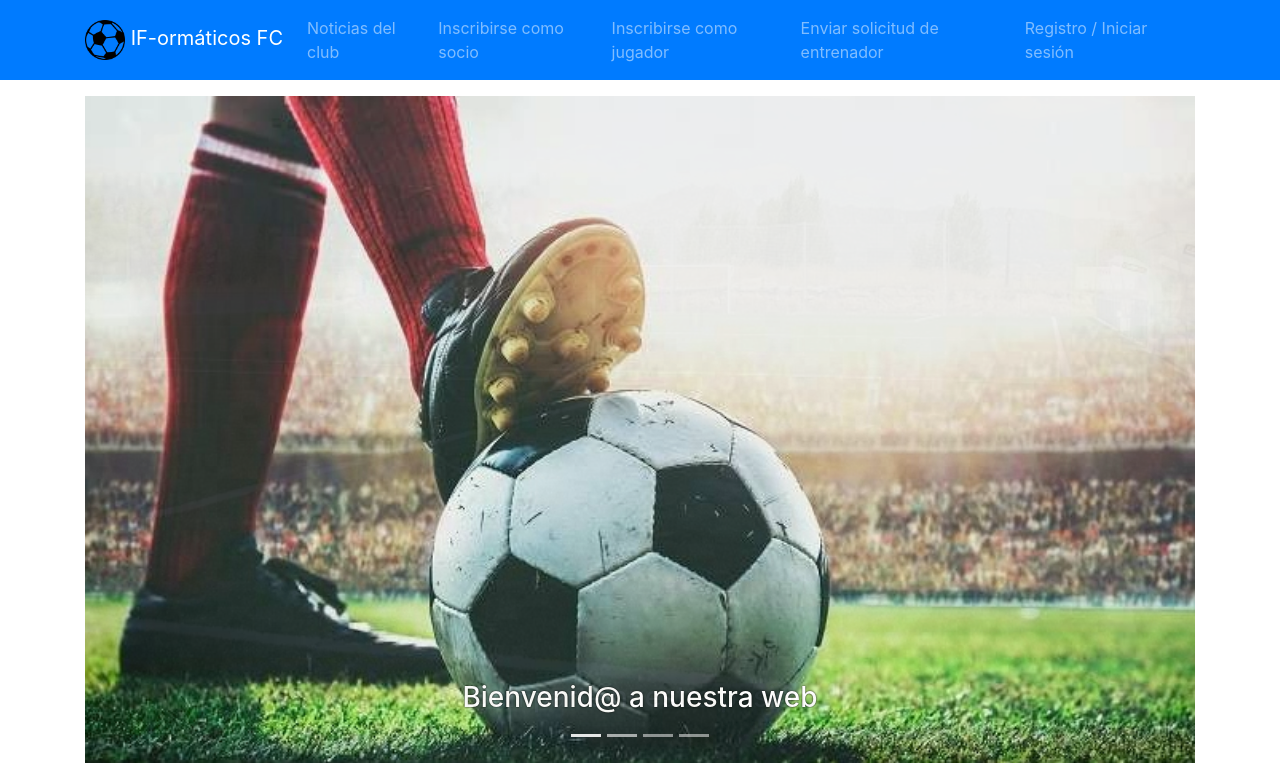
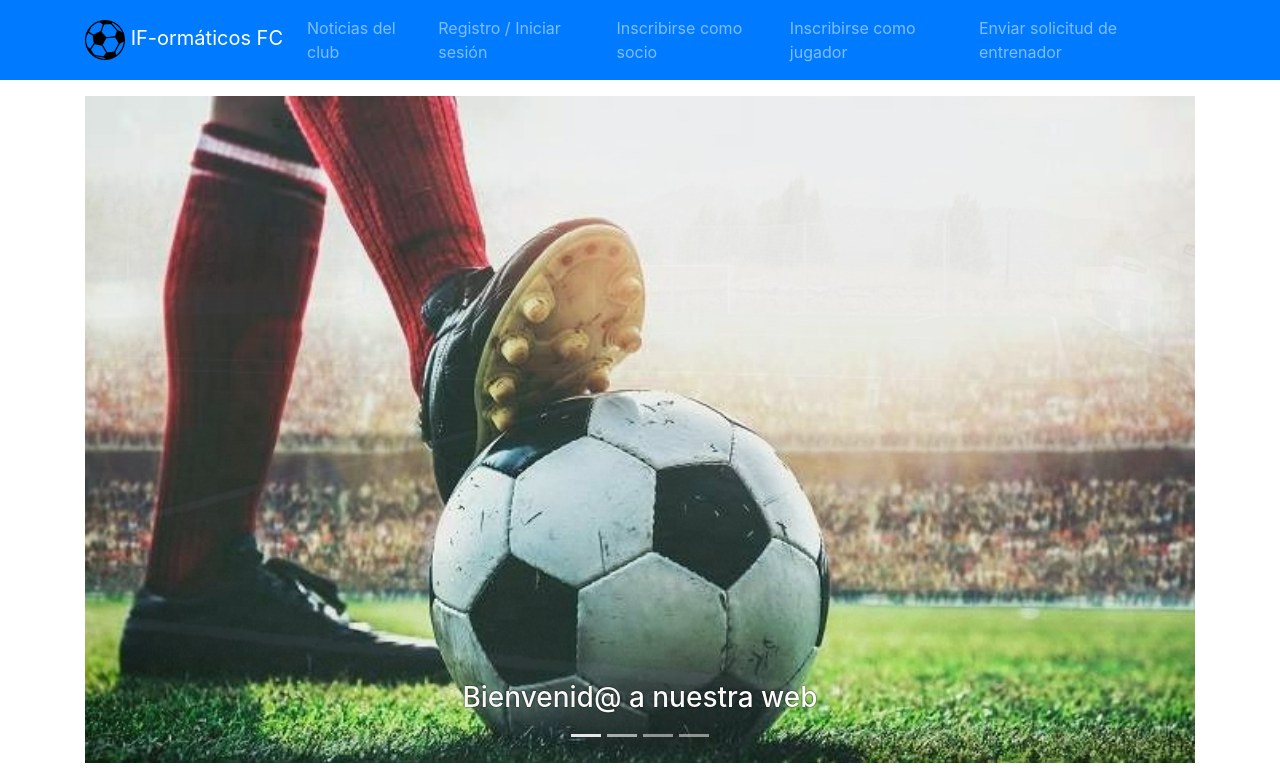
Before and after one commit to isaacdaw2/IF-ormaticosFC, a Vue app: page / in a window 1280 px wide. Shown: the top 777 px of the page. Built offline with nearby package versions, Linux system fonts and the light colour scheme.

Commit message:
cambio orden del registro

```diff
--- a/src/App.vue
+++ b/src/App.vue
@@ -14,10 +14,10 @@
 
             <b-navbar-nav>
               <b-nav-item :to="{name: 'Noticias'}">Noticias del club</b-nav-item>
+              <b-nav-item :to="{name: 'Iniciar'}">Registro / Iniciar sesión</b-nav-item>
               <b-nav-item :to="{name: 'Socio'}">Inscribirse como socio</b-nav-item>
               <b-nav-item :to="{name: 'Jugador'}">Inscribirse como jugador</b-nav-item>
               <b-nav-item :to="{name: 'Entrenador'}">Enviar solicitud de entrenador</b-nav-item>
-              <b-nav-item :to="{name: 'Iniciar'}">Registro / Iniciar sesión</b-nav-item>
             </b-navbar-nav>
 
           </b-collapse>
```
